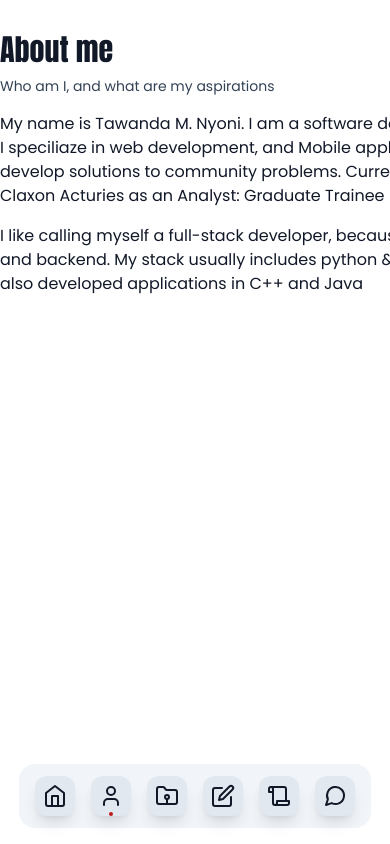
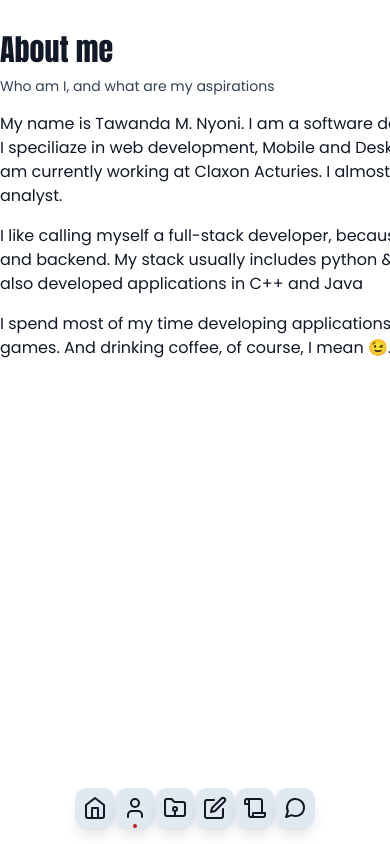
Before and after one commit to tmnyoni/tmnyoni.github.io, a Next.js app: page /about-me in a window 390 px wide. Shown: the top 844 px of the page. Built offline with nearby package versions, Linux system fonts and the light colour scheme.

Commit message:
add mobile dock dummy

```diff
--- a/src/app/(site)/about-me/page.tsx
+++ b/src/app/(site)/about-me/page.tsx
@@ -1,6 +1,4 @@
-import React from "react"
 import { Anton } from "next/font/google"
-import Link from "next/link"
 
 import { cn } from "@/lib/utils"
 
@@ -24,10 +22,9 @@ export default function Page() {
                         <p>
                             My name is Tawanda M. Nyoni. I am a software
                             developer based in Harare. I speciliaze in web
-                            development, and Mobile applications development. I
-                            develop solutions to community problems. Currently I
-                            am working at Claxon Acturies as an Analyst:
-                            Graduate Trainee
+                            development, Mobile and Desktop apps development.I
+                            am currently working at Claxon Acturies. I almost
+                            forgot, I am also a Data analyst.
                         </p>
                         <p>
                             I like calling myself a full-stack developer,
@@ -35,6 +32,11 @@ export default function Page() {
                             stack usually includes python & TypeScript. But I
                             have also developed applications in C++ and Java
                         </p>
+                        <p>
+                            I spend most of my time developing applications, and
+                            I also like playing games. And drinking coffee, of
+                            course, I mean 😉.
+                        </p>
                     </div>
                 </div>
             </section>
--- a/src/app/(site)/layout.tsx
+++ b/src/app/(site)/layout.tsx
@@ -1,8 +1,6 @@
-import clsx from "clsx"
-
 import "@/styles/globals.css"
 
-import NavDock from "@/components/dock"
+import DesktopDock, { MobileDock } from "@/components/dock"
 
 interface RootLayoutProps {
     children: React.ReactNode
@@ -15,7 +13,8 @@ export default function SiteLayout(props: RootLayoutProps) {
         <main className="relative flex min-h-screen w-screen flex-col items-center justify-center">
             {children}
             <section className="fixed bottom-4 left-0 right-0 mx-auto inline w-fit transform">
-                <NavDock />
+                <DesktopDock />
+                <MobileDock />
             </section>
         </main>
     )
--- a/src/components/dock.tsx
+++ b/src/components/dock.tsx
@@ -1,26 +1,25 @@
 "use client"
 
-import { useRef } from "react"
+import React from "react"
 import Link from "next/link"
-import {
-    motion,
-    MotionValue,
-    useMotionValue,
-    useSpring,
-    useTransform,
-} from "framer-motion"
+import { usePathname } from "next/navigation"
+import { motion, useMotionValue } from "framer-motion"
+import { LucideIcon } from "lucide-react"
 
 import { dockItems } from "@/config/dock-items"
+import { cn } from "@/lib/utils"
 import { DockItem } from "@/components/dock-item"
 
-export default function NavDock() {
+import { dockIcons } from "./icons"
+
+export default function DesktopDock() {
     let mouseXPosition = useMotionValue(Infinity)
 
     return (
         <motion.nav
             onMouseMove={(e) => mouseXPosition.set(e.pageX)}
             onMouseLeave={() => mouseXPosition.set(Infinity)}
-            className="mx-auto flex h-16 items-end justify-evenly gap-4 rounded-2xl bg-slate-100 px-4 pb-3"
+            className="mx-auto hidden h-16 items-end justify-evenly gap-4 rounded-2xl bg-slate-100 px-4 pb-3 md:flex"
         >
             {dockItems.map(({ href, label, icon }) => (
                 <DockItem
@@ -34,3 +33,37 @@ export default function NavDock() {
         </motion.nav>
     )
 }
+
+type MobileDockProps = React.HTMLAttributes<HTMLDivElement>
+export function MobileDock({ className, ...props }: MobileDockProps) {
+    const pathname = usePathname()
+    return (
+        <div className="flex items-center" {...props}>
+            {dockItems.map(({ href, label, icon }) => {
+                //@ts-ignore
+                const Icon: LucideIcon = dockIcons[icon]
+                return (
+                    <Link
+                        key={label}
+                        href={href}
+                        className={cn(
+                            "group relative flex flex-col items-center",
+                            className
+                        )}
+                    >
+                        <div className="flex aspect-square w-10 items-center justify-center  rounded-xl bg-slate-200 shadow-lg duration-100">
+                            <Icon className="" />
+                            <span className="sr-only">{label}</span>
+                        </div>
+                        <div
+                            className={cn(
+                                "absolute bottom-0 aspect-square h-1 rounded-full bg-red-700",
+                                pathname === href ? "block" : "hidden"
+                            )}
+                        ></div>
+                    </Link>
+                )
+            })}
+        </div>
+    )
+}
```
